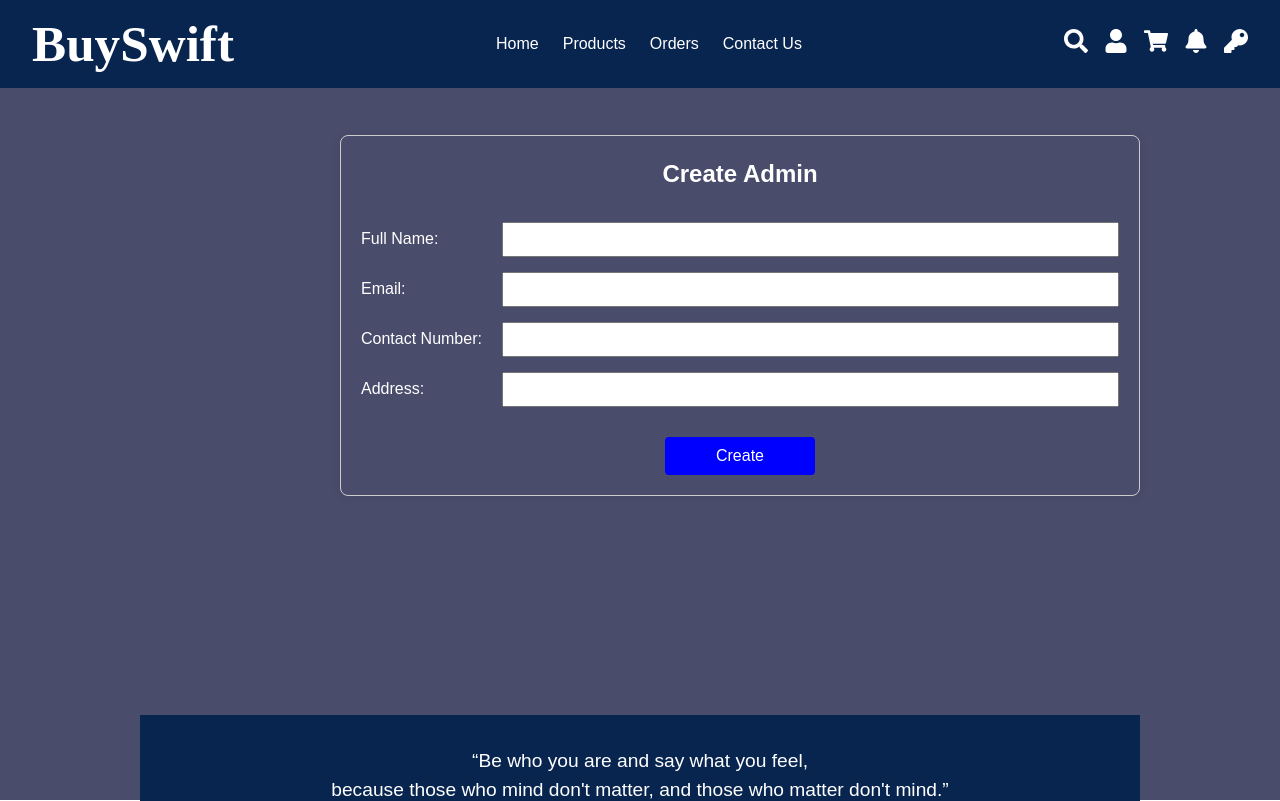
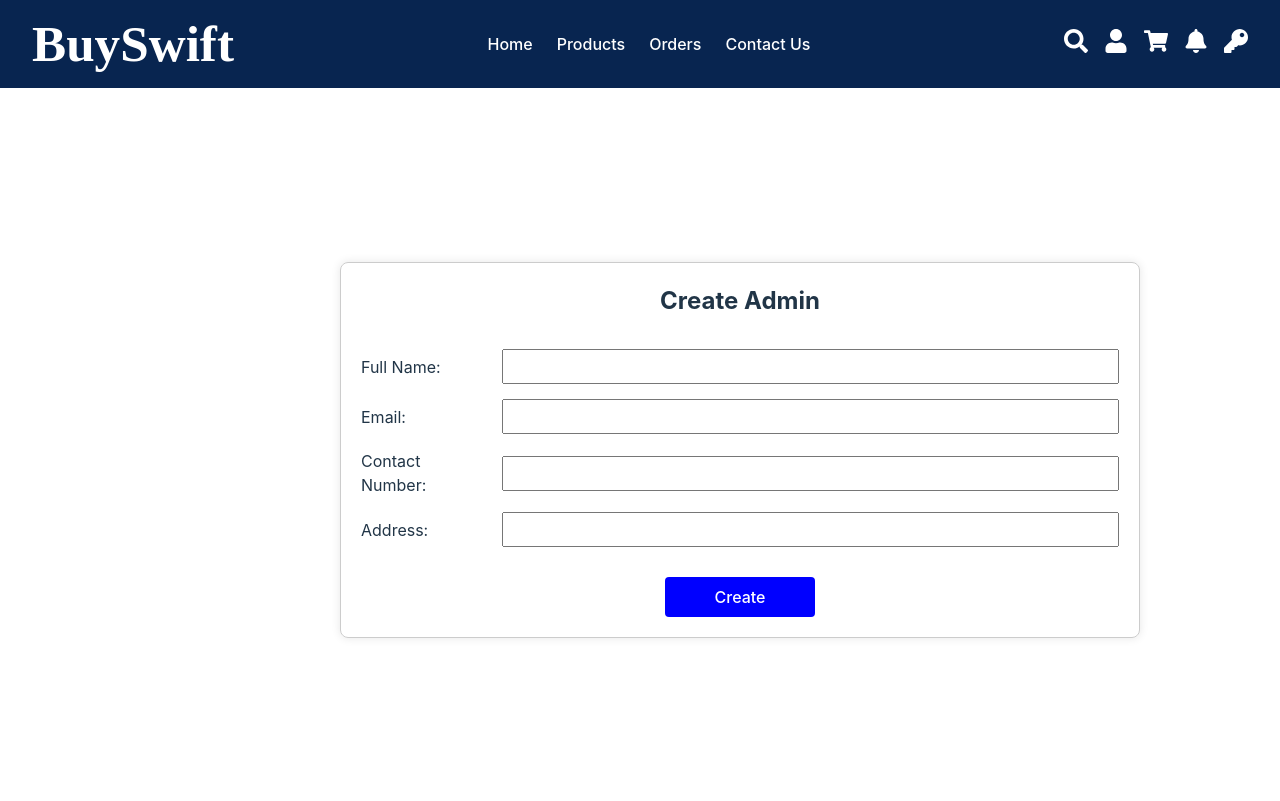
Before and after one commit to TradeEase/e-commerce-frontend, a React (Vite) app: page /admincreation in a window 1280 px wide. Shown: the top 801 px of the page. Built offline with nearby package versions, Linux system fonts and the light colour scheme.

Commit message:
Added created pages again

```diff
--- a/src/App.jsx
+++ b/src/App.jsx
@@ -1,55 +1,94 @@
 import {
   createBrowserRouter,
   RouterProvider,
+  Outlet
 } from "react-router-dom";
-
-import Adminview from "./admin/Adminview";
+import adminview from "./admin/adminview";
 import NavBar from "./components/NavBar";
 import Footer from "./components/Footer";
-import Home from "./customer/home";
-import Checkout from "./checkout/Checkout";
-import Login from "./login/LoginPage";
+import home from "./customer/home";
+import login from "./login/login";
 import ProfilePage from "./profile/ProfilePage";
 import ContactUs from "./contact/ContactUs";
 import Categories from "./adminPages/Categories";
 import AdminCreation from "./adminPages/AdminCreation";
 import ProductsPage from "./adminPages/ProductsPage";
 import AdminHomePage from "./adminPages/AdminHomePage";
-import Orders from "./Orders/Orders";
 
-// Layout component with Navbar, Outlet, and Footer
-const Layout = ({ element }) => (
-  <div>
-    <NavBar />
-    {element}
-    <Footer />
-  </div>
-);
 
-// Router configuration without children structure
+
+
+const Layout =()=>{
+  return(
+    <div>
+      <NavBar/>
+      <Outlet/>
+      <Footer/>
+    </div>
+  )
+}
+
 const router = createBrowserRouter([
-  { path: "/", element: <Layout element={<Home />} /> },
-  { path: "/adminview", element: <Layout element={<Adminview />} /> },
-  { path: "/checkout", element: <Layout element={<Checkout />} /> },
-  { path: "/profile", element: <Layout element={<ProfilePage />} /> },
-  { path: "/contact", element: <Layout element={<ContactUs />} /> },
-  { path: "/categories", element: <Layout element={<Categories />} /> },
-  { path: "/admincreation", element: <Layout element={<AdminCreation />} /> },
-  { path: "/products", element: <Layout element={<ProductsPage />} /> },
-  { path: "/adminhomepage", element: <Layout element={<AdminHomePage />} /> },
-  { path: "/orders", element: <Layout element={<Orders />} /> },
-  { path: "/login", element: <Login /> },
+  {
+    path: "/",
+    element:<Layout/>,
+    children:[
+      {
+        path: "/",
+        element: <home />
+      },
+      {
+        path: "/adminview",
+        element: <adminview />
+      },
+      {
+        path: "/profile",
+        element: <ProfilePage />
+      },
+      {
+        path: "/contact",
+        element: <ContactUs/>
+      },
+
+      {
+        path: "/categories",
+        element: <Categories/>
+      },
+      {
+        path: "/admincreation",
+        element: <AdminCreation/>
+      },
+      {
+        path: "products",
+        element: <ProductsPage/>
+      },
+      {
+        path: "adminhomepage",
+        element: <AdminHomePage/>
+      },
+
+
+
+    ]
+  },
+  {
+    path: "/login",
+    element: <login/>,
+  }
+
 ]);
 
-// Main App component
-function App() {
-  return (
+function App(){
+  return(
     <div className="app">
       <div className="container">
         <RouterProvider router={router} />
       </div>
     </div>
-  );
+
+  )
 }
 
+
+
 export default App;
--- a/src/adminPages/AdminCreation.jsx
+++ b/src/adminPages/AdminCreation.jsx
@@ -22,7 +22,7 @@
   };
 
   return (
-    <div style={{ display: 'flex', justifyContent: 'center', alignItems: 'center', minHeight: '100vh' , marginLeft:'200px'}}>
+    <div style={{ display: 'flex', justifyContent: 'center', alignItems: 'center', minHeight: '100vh' , marginLeft:'200px', marginTop:'50px'}}>
       <div style={{ width: '800px', padding: '20px', border: '1px solid #ccc', borderRadius: '8px', boxShadow: '0 0 10px rgba(0,0,0,0.1)' }}>
         <h2 style={{ textAlign: 'center', marginBottom: '30px' }}>Create Admin</h2>
         <form onSubmit={handleSubmit}>
--- a/src/adminPages/AdminHomePage.css
+++ b/src/adminPages/AdminHomePage.css
@@ -1,6 +1,8 @@
 .admin-homepage {
     display: flex;
     height: 100vh;
+    margin-top: 85px;
+
   }
 
   /* Sidebar styles */
@@ -11,6 +13,7 @@
     color: #fff;
     display: flex;
     flex-direction: column;
+
   }
 
   .sidebar h2 {
--- a/src/adminPages/Categories.jsx
+++ b/src/adminPages/Categories.jsx
@@ -41,7 +41,7 @@
   };
 
   return (
-    <div style={{ padding: '20px', textAlign: 'center' }}>
+    <div style={{ padding: '20px', textAlign: 'center', marginTop:'160px', marginBottom:'120px' }}>
       {/* Button to open popup */}
       <button
         style={{
--- a/src/adminPages/ProductsPage.jsx
+++ b/src/adminPages/ProductsPage.jsx
@@ -36,7 +36,7 @@
 
   return (
     <div>
-      <h2 style={{marginTop:'30px'}}>Products</h2>
+      <h2 style={{marginTop:'140px'}}>Products</h2>
       <table style={{ border: '1px solid black',  width: '100%', marginTop:'30px', marginBottom: '20px' }}>
         <thead>
           <tr >
--- a/src/contact/ContactUs.jsx
+++ b/src/contact/ContactUs.jsx
@@ -81,14 +81,15 @@
 const styles = {
   container: {
     padding: '20px',
-
-    margin: '0 auto',
+    maxWidth: '1200px',
+    margin: '0 auto ' ,
 
   },
   title: {
     textAlign: 'center',
     fontSize: '2rem',
     marginBottom: '20px',
+    marginTop: '130px',
   },
   box: {
     border: '1px solid #ccc',
--- a/src/profile/ProfilePage.jsx
+++ b/src/profile/ProfilePage.jsx
@@ -29,7 +29,7 @@
   };
 
   return (
-    <div style={{ padding: '20px' }}>
+    <div style={{ padding: '20px' , marginTop:'130px', marginBottom:'130px'}}>
       <h1 style={{ textAlign: 'left', marginBottom: '20px' }}>My Profile</h1>
 
       <div style={{ display: 'flex', gap: '200px', width: '100%' }}>
```
